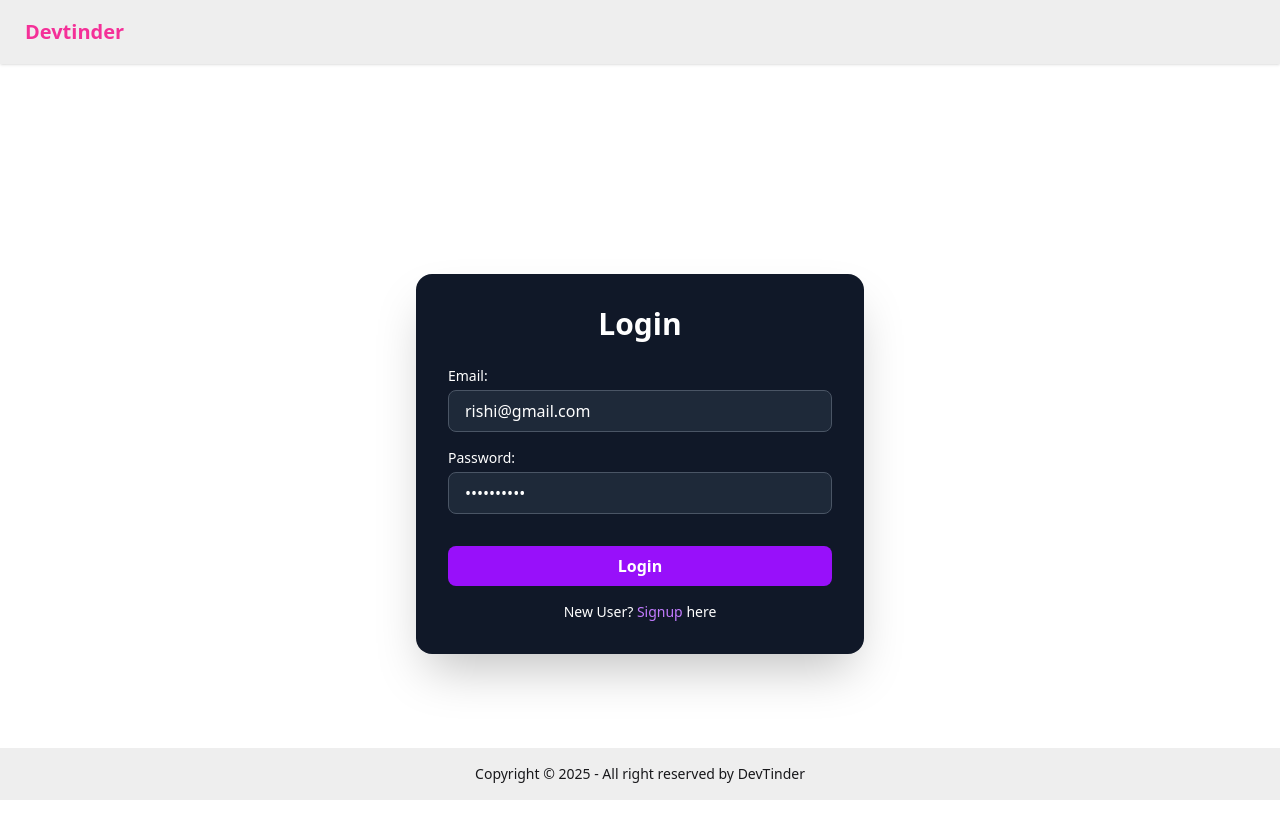
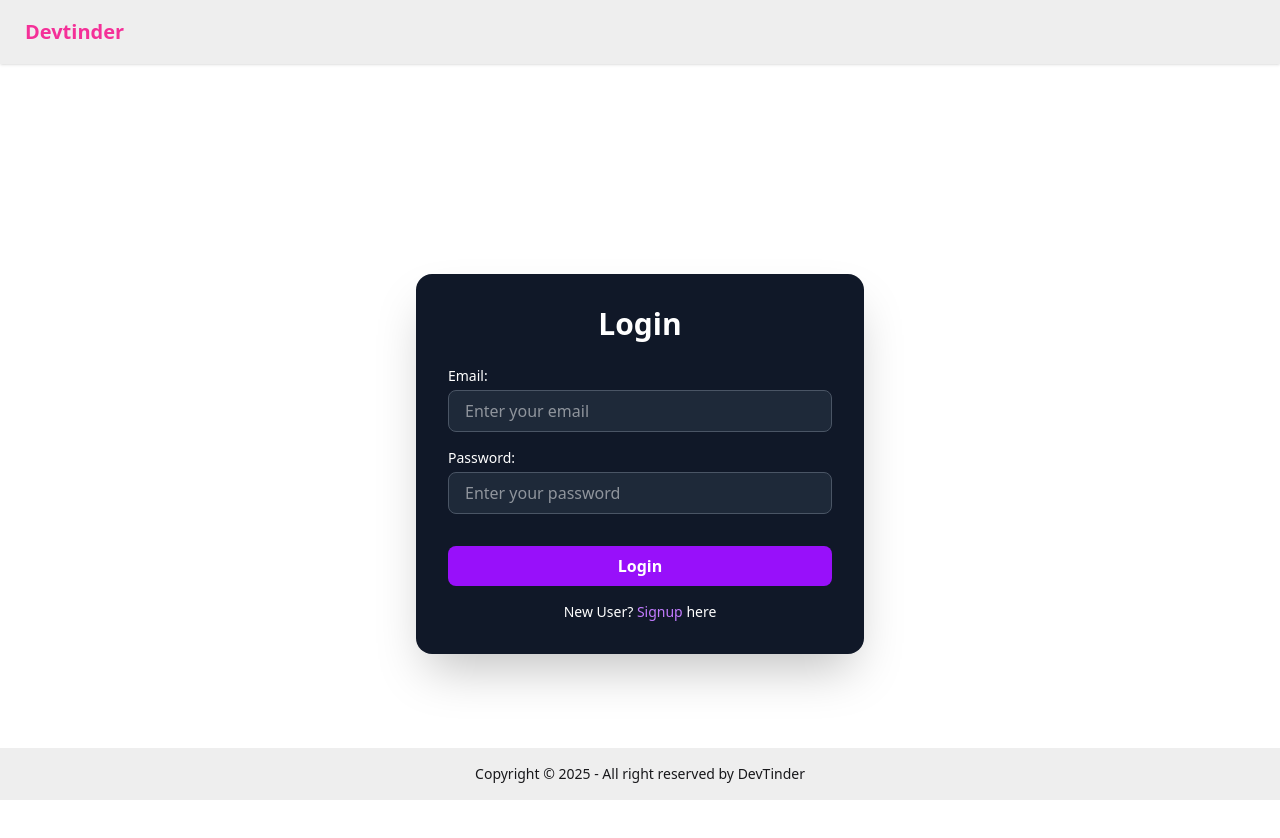
Before and after one commit to rishipandey14/devtinder-web, a React (Vite) app: page /login in a window 1280 px wide. Shown: the top 838 px of the page. Built offline with nearby package versions, Linux system fonts and the light colour scheme.

Commit message:
updated Login setup

```diff
--- a/src/Components/Login.jsx
+++ b/src/Components/Login.jsx
@@ -7,8 +7,8 @@ import { useLocation, useNavigate } from "react-router-dom";
 import {showToast} from "../utils/toastSlice"
 
 const Login = () => {
-  const [emailId, setEmailId] = useState("rishi@gmail.com");
-  const [password, setPassword] = useState("Rishi@1403");
+  const [emailId, setEmailId] = useState("");
+  const [password, setPassword] = useState("");
   const [firstName, setFirstName] = useState("");
   const [lastName, setLastName] = useState("");
   const location = useLocation();
```
